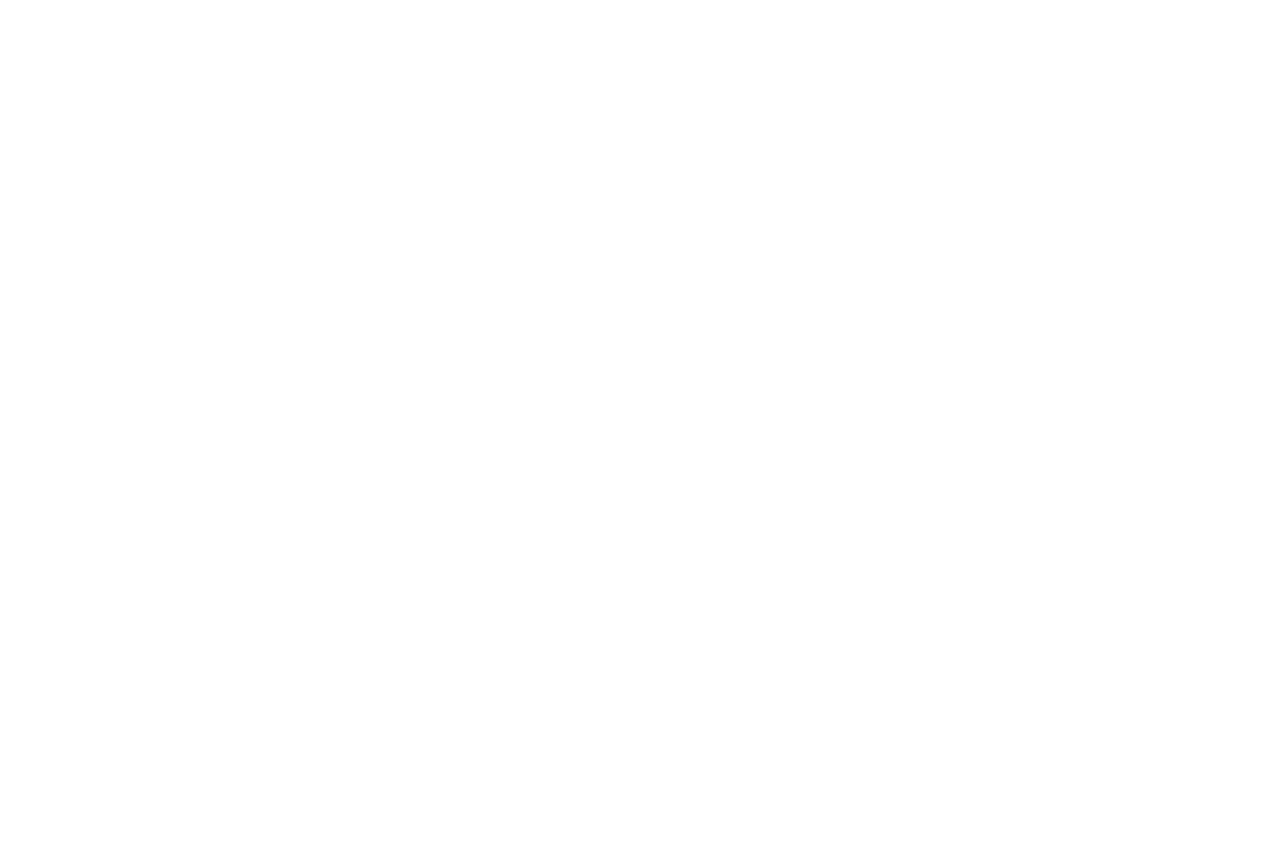
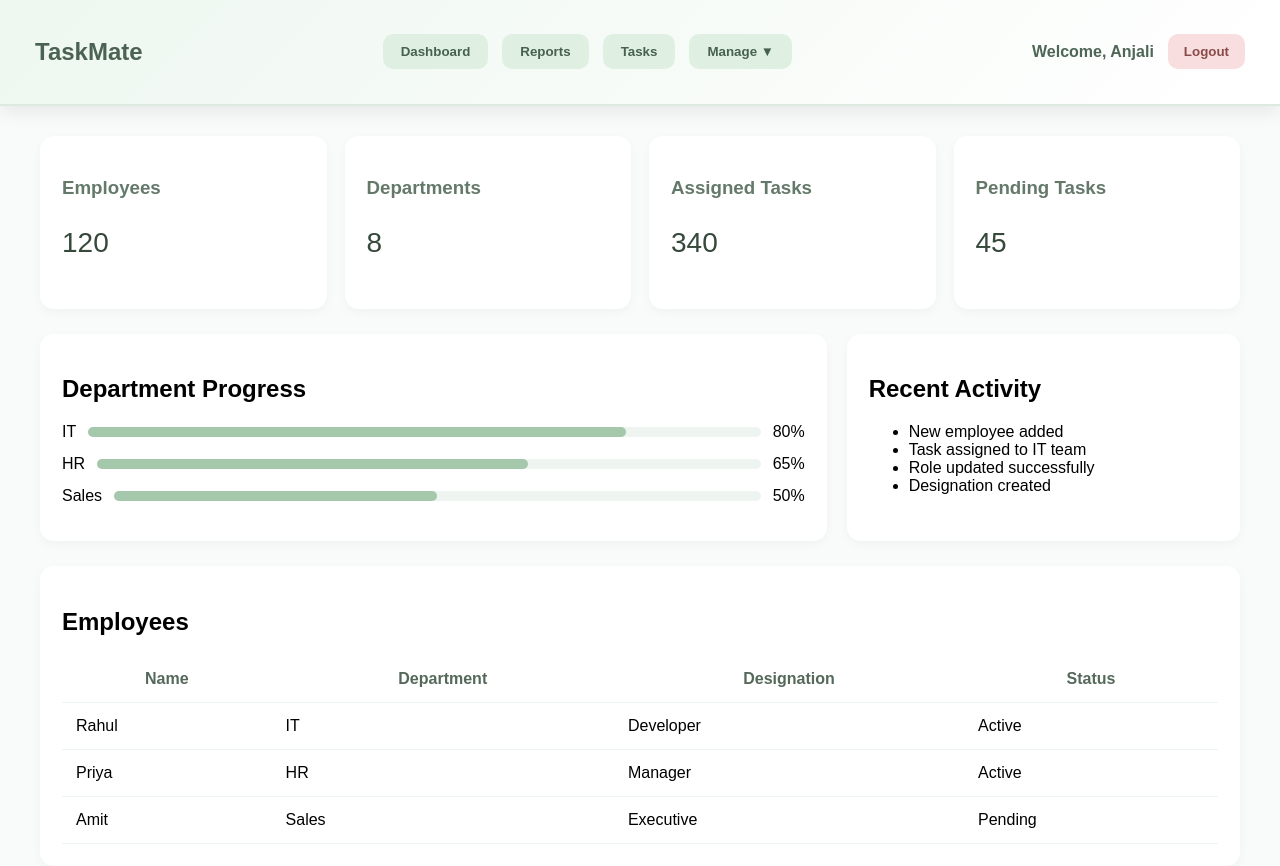
Before and after one commit to rahuljaswal104/taskmate, a Vue app in the folder frontend/TaskMate/: page /SuperAdmin in a window 1280 px wide. Before the commit this address had no page. Shown: the top 866 px of the page. Before the commit the page ends 800 px from the top, so only its background shows below. Built offline with nearby package versions, Linux system fonts and the light colour scheme; sample sign-in values are in the browser's storage.

Commit message:
superadmin frontend and department delete
superadmin frontend and department delete

```diff
--- /dev/null
+++ b/frontend/TaskMate/src/components/SuperAdmin.vue
@@ -0,0 +1,361 @@
+<template>
+  <div class="dashboard">
+
+    <!-- Navbar -->
+    <header class="top-nav">
+
+      <!-- Left -->
+      <div class="logo">
+        <h2>TaskMate</h2>
+      </div>
+
+      <!-- Center -->
+      <nav class="nav-menu">
+        <button class="nav-btn">Dashboard</button>
+        <button class="nav-btn">Reports</button>
+        <button class="nav-btn">Tasks</button>
+
+        <div class="dropdown">
+          <button class="dropdown-btn" @click="toggleDropdown">
+            Manage ▼
+          </button>
+
+          <div v-if="showDropdown" class="dropdown-menu">
+            <a href="#">Add Role</a>
+            <a href="#">Add Designation</a>
+            <a href="#">Add Employee</a>
+            <a href="#">Assign Task</a>
+          </div>
+        </div>
+      </nav>
+
+      <!-- Right -->
+      <div class="user-section">
+        <span class="username">Welcome, Anjali</span>
+        <button class="logout-btn">Logout</button>
+      </div>
+
+    </header>
+
+    <!-- Main Content -->
+    <main class="main-content">
+
+      <!-- Cards -->
+      <section class="cards">
+        <div class="card" v-for="card in stats" :key="card.title">
+          <h3>{{ card.title }}</h3>
+          <p>{{ card.value }}</p>
+        </div>
+      </section>
+
+      <!-- Reports -->
+      <section class="reports">
+
+        <div class="report-box">
+          <h2>Department Progress</h2>
+
+          <div v-for="dept in departments" :key="dept.name" class="progress-row">
+            <span>{{ dept.name }}</span>
+
+            <div class="progress-bar">
+              <div
+                class="progress"
+                :style="{ width: dept.progress + '%' }"
+              ></div>
+            </div>
+
+            <span>{{ dept.progress }}%</span>
+          </div>
+        </div>
+
+        <div class="report-box">
+          <h2>Recent Activity</h2>
+
+          <ul>
+            <li v-for="activity in activities" :key="activity">
+              {{ activity }}
+            </li>
+          </ul>
+        </div>
+
+      </section>
+
+      <!-- Employee Table -->
+      <section class="employee-table">
+        <h2>Employees</h2>
+
+        <table>
+          <thead>
+            <tr>
+              <th>Name</th>
+              <th>Department</th>
+              <th>Designation</th>
+              <th>Status</th>
+            </tr>
+          </thead>
+
+          <tbody>
+            <tr v-for="employee in employees" :key="employee.name">
+              <td>{{ employee.name }}</td>
+              <td>{{ employee.department }}</td>
+              <td>{{ employee.designation }}</td>
+              <td>{{ employee.status }}</td>
+            </tr>
+          </tbody>
+        </table>
+      </section>
+
+    </main>
+  </div>
+</template>
+
+<script setup>
+import { ref } from 'vue'
+
+const showDropdown = ref(false)
+
+const toggleDropdown = () => {
+  showDropdown.value = !showDropdown.value
+}
+
+const stats = [
+  { title: 'Employees', value: 120 },
+  { title: 'Departments', value: 8 },
+  { title: 'Assigned Tasks', value: 340 },
+  { title: 'Pending Tasks', value: 45 }
+]
+
+const departments = [
+  { name: 'IT', progress: 80 },
+  { name: 'HR', progress: 65 },
+  { name: 'Sales', progress: 50 }
+]
+
+const activities = [
+  'New employee added',
+  'Task assigned to IT team',
+  'Role updated successfully',
+  'Designation created'
+]
+
+const employees = [
+  {
+    name: 'Rahul',
+    department: 'IT',
+    designation: 'Developer',
+    status: 'Active'
+  },
+  {
+    name: 'Priya',
+    department: 'HR',
+    designation: 'Manager',
+    status: 'Active'
+  },
+  {
+    name: 'Amit',
+    department: 'Sales',
+    designation: 'Executive',
+    status: 'Pending'
+  }
+]
+</script>
+
+<style scoped>
+body {
+  margin: 0;
+}
+
+.dashboard {
+  min-height: 100vh;
+  background: #f9fbfa;
+  font-family: Arial, sans-serif;
+}
+
+/* Navbar */
+.top-nav {
+  display: flex;
+  justify-content: space-between;
+  align-items: center;
+  background: linear-gradient(135deg, #eef7f0, #ffffff);
+  padding: 18px 35px;
+  box-shadow: 0 6px 18px rgba(0,0,0,0.08);
+  border-bottom: 2px solid #dcebdd;
+  position: sticky;
+  top: 0;
+  z-index: 100;
+}
+
+.logo h2 {
+  color: #4b6352;
+  font-size: 24px;
+  font-weight: bold;
+}
+
+.nav-menu {
+  display: flex;
+  gap: 14px;
+  align-items: center;
+}
+
+.nav-btn,
+.dropdown-btn {
+  background: #dff0e3;
+  border: none;
+  padding: 10px 18px;
+  border-radius: 10px;
+  cursor: pointer;
+  color: #48604e;
+  font-weight: 600;
+  transition: 0.3s;
+}
+
+.nav-btn:hover,
+.dropdown-btn:hover {
+  background: #cde6d2;
+  transform: translateY(-2px);
+}
+
+/* Dropdown */
+.dropdown {
+  position: relative;
+}
+
+.dropdown-menu {
+  position: absolute;
+  top: 48px;
+  right: 0;
+  background: white;
+  width: 190px;
+  border-radius: 12px;
+  box-shadow: 0 5px 18px rgba(0,0,0,0.08);
+  overflow: hidden;
+}
+
+.dropdown-menu a {
+  display: block;
+  padding: 14px;
+  text-decoration: none;
+  color: #4e6655;
+}
+
+.dropdown-menu a:hover {
+  background: #eef7f0;
+}
+
+/* User */
+.user-section {
+  display: flex;
+  align-items: center;
+  gap: 14px;
+}
+
+.username {
+  color: #4e6655;
+  font-weight: 600;
+}
+
+.logout-btn {
+  background: #f8dede;
+  color: #8b4a4a;
+  border: none;
+  padding: 10px 16px;
+  border-radius: 10px;
+  cursor: pointer;
+  font-weight: 600;
+}
+
+.logout-btn:hover {
+  background: #f3caca;
+}
+
+/* Main */
+.main-content {
+  padding: 30px 40px;
+}
+
+/* Cards */
+.cards {
+  display: grid;
+  grid-template-columns: repeat(4, 1fr);
+  gap: 18px;
+}
+
+.card {
+  background: white;
+  padding: 22px;
+  border-radius: 14px;
+  box-shadow: 0 3px 10px rgba(0,0,0,0.04);
+}
+
+.card h3 {
+  color: #64796a;
+}
+
+.card p {
+  font-size: 28px;
+  color: #36493b;
+}
+
+/* Reports */
+.reports {
+  display: grid;
+  grid-template-columns: 2fr 1fr;
+  gap: 20px;
+  margin-top: 25px;
+}
+
+.report-box {
+  background: white;
+  padding: 22px;
+  border-radius: 14px;
+  box-shadow: 0 3px 10px rgba(0,0,0,0.04);
+}
+
+.progress-row {
+  display: flex;
+  align-items: center;
+  gap: 12px;
+  margin: 14px 0;
+}
+
+.progress-bar {
+  flex: 1;
+  height: 10px;
+  background: #eef4ef;
+  border-radius: 10px;
+}
+
+.progress {
+  height: 100%;
+  background: #a5c7ac;
+  border-radius: 10px;
+}
+
+/* Table */
+.employee-table {
+  margin-top: 25px;
+  background: white;
+  padding: 22px;
+  border-radius: 14px;
+  box-shadow: 0 3px 10px rgba(0,0,0,0.04);
+}
+
+table {
+  width: 100%;
+  border-collapse: collapse;
+}
+
+th {
+  color: #55695a;
+}
+
+th,
+td {
+  padding: 14px;
+  border-bottom: 1px solid #eef4ef;
+}
+
+tr:hover {
+  background: #f7fbf8;
+}
+</style>
--- a/frontend/TaskMate/src/router.js
+++ b/frontend/TaskMate/src/router.js
@@ -3,11 +3,13 @@
 import LoginForm from './components/Login.vue'
 import Dashboard from './components/Dashboard.vue'
 import AsginTask from './components/AsginTask.vue'
+import SuperAdmin from './components/SuperAdmin.vue'
 
 const routes = [
   {path: '/',name: 'Login',component: LoginForm},
   {path: '/dashboard', name: 'Dashboard',component: Dashboard, meta: { requiresAuth: true }},
-  {path: '/asgintask', name: 'AssignTask', component: AsginTask, meta: { requiresAuth: true }}
+  {path: '/asgintask', name: 'AssignTask', component: AsginTask, meta: { requiresAuth: true }},
+   {path: '/SuperAdmin', name: 'SuperAdmin', component: SuperAdmin, meta: { requiresAuth: true }}
 ]
 
 const router = createRouter({
```
Also changed, not shown: 2 other files (tests, documents, lock files or other folders).
